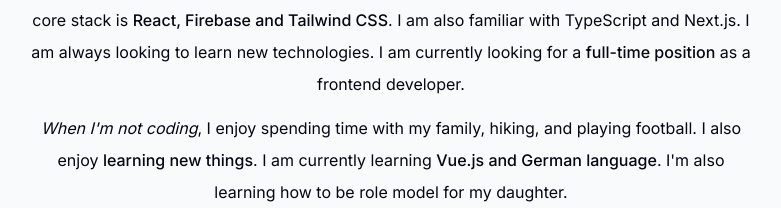
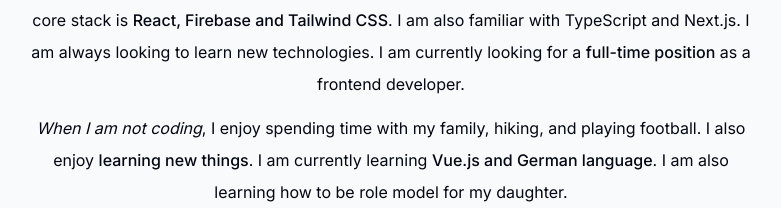
Before and after one commit to lubosJurca/portfolio, a Next.js app: page / in a window 1280 px wide. Shown: the part 1248-1456 px from the top of the page, without its empty margins (249-1030 px from the left). Built offline with nearby package versions, Linux system fonts and the light colour scheme; no server answers.

Commit message:
fixed About entities error

```diff
--- a/components/About.tsx
+++ b/components/About.tsx
@@ -40,10 +40,10 @@ const About = () => {
       </p>
 
       <p>
-        <span className="italic">When I'm not coding</span>, I enjoy spending time with my family, hiking, and playing football. I also enjoy{" "}
+        <span className="italic">When I am not coding</span>, I enjoy spending time with my family, hiking, and playing football. I also enjoy{" "}
         <span className="font-medium">learning new things</span>. I am currently
         learning{" "}
-        <span className="font-medium">Vue.js and German language</span>. I'm also
+        <span className="font-medium">Vue.js and German language</span>. I am also
         learning how to be role model for my daughter.
       </p>
     </motion.section>
```
